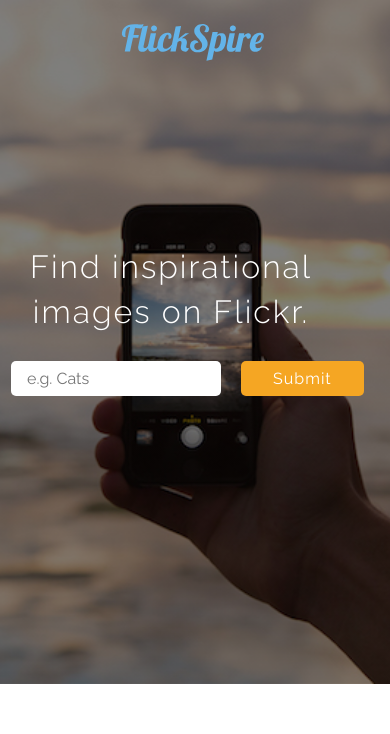
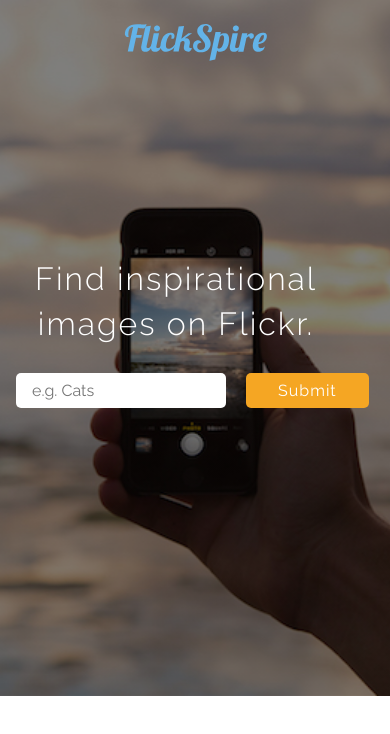
Before and after one commit to EdG570/flickr-api-project, a plain HTML site: page index.html in a window 390 px wide. Drawn offline with nearby package versions, Linux system fonts and the light colour scheme.

Commit message:
Added media queries

```diff
--- a/css/styles.css
+++ b/css/styles.css
@@ -78,6 +78,7 @@
 ul {
   list-style: none;
   margin-top: 5em;
+  padding-left: 0;
 }
 
 img {
@@ -97,8 +98,19 @@
 }
 
 @media only screen and (max-width: 550px) {
+  .container {
+    width: 100%;
+  }
   #logo {
-    left: 5em;
+    position: static;
+    display: block;
+    width: 10em;
+    margin: 0 auto;
+    margin-bottom: 12em;
+  }
+
+  #header {
+    padding: 1em 1em 18em 1em;
   }
 
   .header-content {
```
